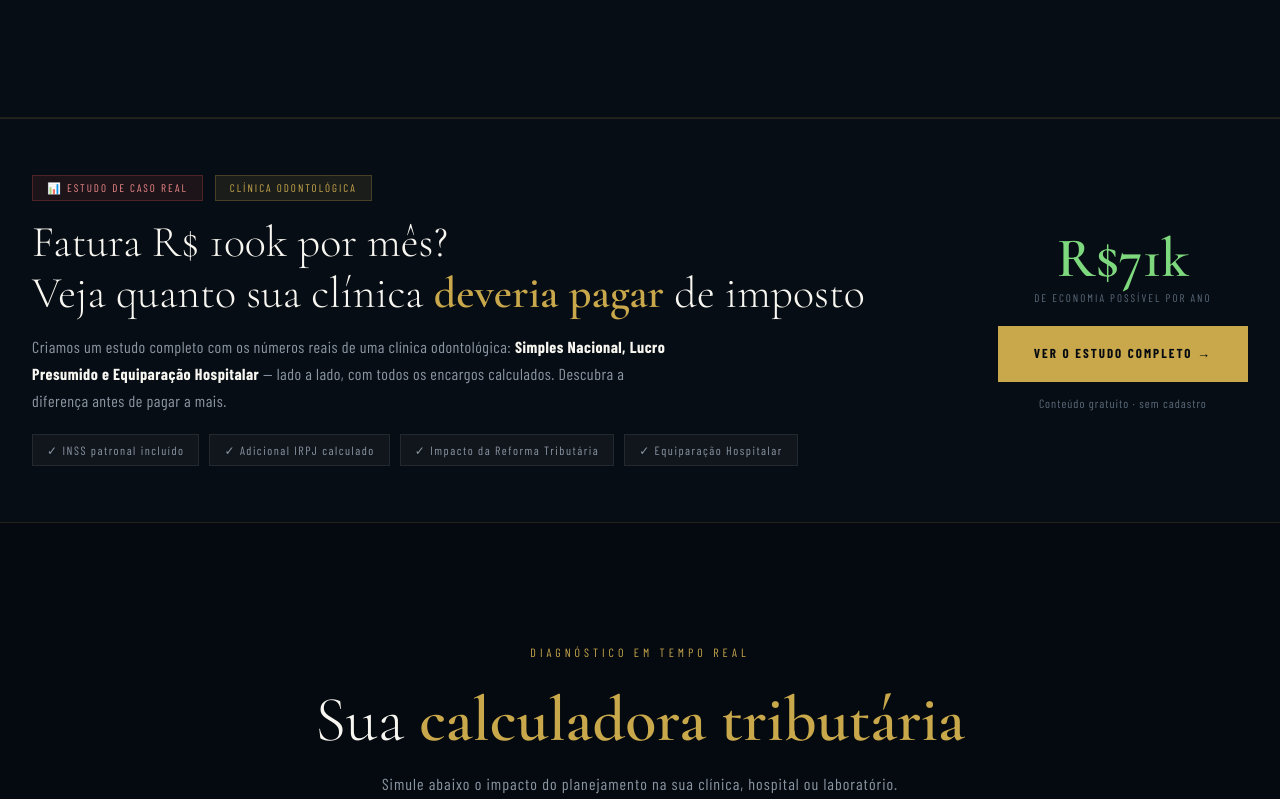
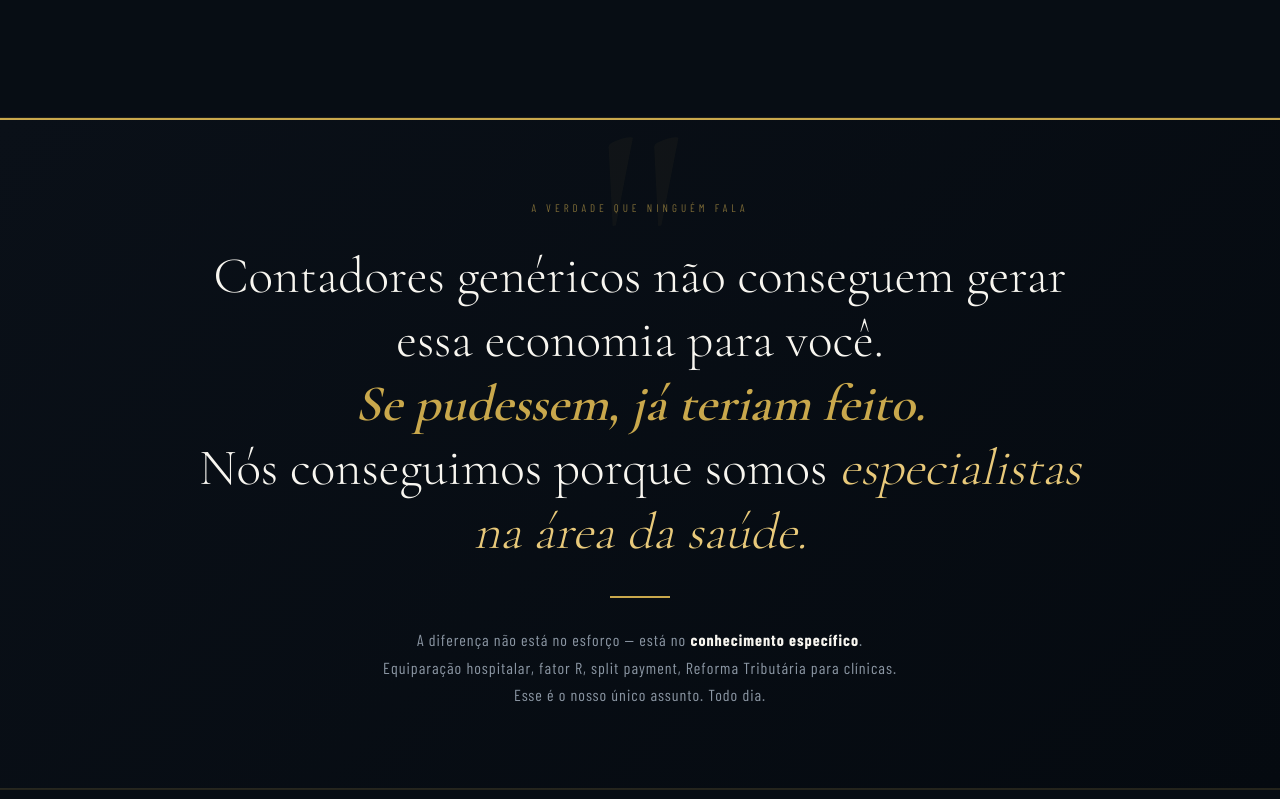
Before and after one commit to contabilidadeqem/qem, a plain HTML site: page area-saude.html in a window 1280 px wide. Shown: the part 4751-5550 px from the top of the page. Drawn offline with nearby package versions, Linux system fonts and the light colour scheme; a web font is replaced by a local one.

Commit message:
Update area-saude.html

```diff
--- a/area-saude.html
+++ b/area-saude.html
@@ -111,6 +111,18 @@ h1.main em{font-style:normal;color:#C9A84C;font-weight:600;}
 .legal-item{padding:24px;border-left:2px solid #C9A84C;background:rgba(201,168,76,0.03);}
 .legal-item h5{font-size:13px;letter-spacing:2px;text-transform:uppercase;color:#C9A84C;margin-bottom:10px;}
 .legal-item p{font-size:13px;color:#8B96A3;line-height:1.6;}
+
+/* ============ BANNER PROVOCATIVO ============ */
+.banner-provoc{background:linear-gradient(135deg,#0A1018 0%,#050A10 100%);border-top:2px solid #C9A84C;border-bottom:1px solid rgba(201,168,76,0.15);padding:80px 32px;text-align:center;position:relative;overflow:hidden;}
+.banner-provoc::before{content:'"';position:absolute;top:-40px;left:50%;transform:translateX(-50%);font-family:'Cormorant Garamond',serif;font-size:320px;color:rgba(201,168,76,0.04);line-height:1;pointer-events:none;}
+.banner-provoc-inner{max-width:900px;margin:0 auto;position:relative;z-index:1;}
+.banner-provoc .bp-label{font-size:11px;letter-spacing:4px;text-transform:uppercase;color:rgba(201,168,76,0.6);margin-bottom:28px;}
+.banner-provoc blockquote{font-family:'Cormorant Garamond',serif;font-size:clamp(26px,4vw,52px);font-weight:300;line-height:1.25;color:#F8F6F0;margin-bottom:32px;}
+.banner-provoc blockquote strong{font-weight:600;color:#C9A84C;font-style:italic;}
+.banner-provoc blockquote em{font-style:italic;color:#E8C97A;}
+.bp-line{width:60px;height:2px;background:#C9A84C;margin:0 auto 28px;}
+.banner-provoc .bp-sub{font-size:16px;color:#8B96A3;letter-spacing:1px;line-height:1.7;}
+.banner-provoc .bp-sub strong{color:#F8F6F0;}
 
 /* ============ BANNER ESTUDO DE CASO ============ */
 .banner-estudo{background:#070D14;border-top:1px solid rgba(201,168,76,0.15);border-bottom:1px solid rgba(201,168,76,0.15);padding:0;}
@@ -502,6 +514,20 @@ footer p{font-size:12px;color:#5A6A7A;letter-spacing:2px;text-transform:uppercas
   </div>
 </section>
 
+<!-- BANNER PROVOCATIVO -->
+<div class="banner-provoc">
+  <div class="banner-provoc-inner">
+    <div class="bp-label">A verdade que ninguém fala</div>
+    <blockquote>
+      Contadores genéricos não conseguem gerar essa economia para você.<br>
+      <strong>Se pudessem, já teriam feito.</strong><br>
+      Nós conseguimos porque somos <em>especialistas na área da saúde.</em>
+    </blockquote>
+    <div class="bp-line"></div>
+    <p class="bp-sub">A diferença não está no esforço — está no <strong>conhecimento específico</strong>.<br>Equiparação hospitalar, fator R, split payment, Reforma Tributária para clínicas.<br>Esse é o nosso único assunto. Todo dia.</p>
+  </div>
+</div>
+
 <!-- BANNER ESTUDO DE CASO — TRIBUTAÇÃO ODONTOLÓGICA -->
 <div class="banner-estudo">
   <div class="banner-estudo-inner">
```
